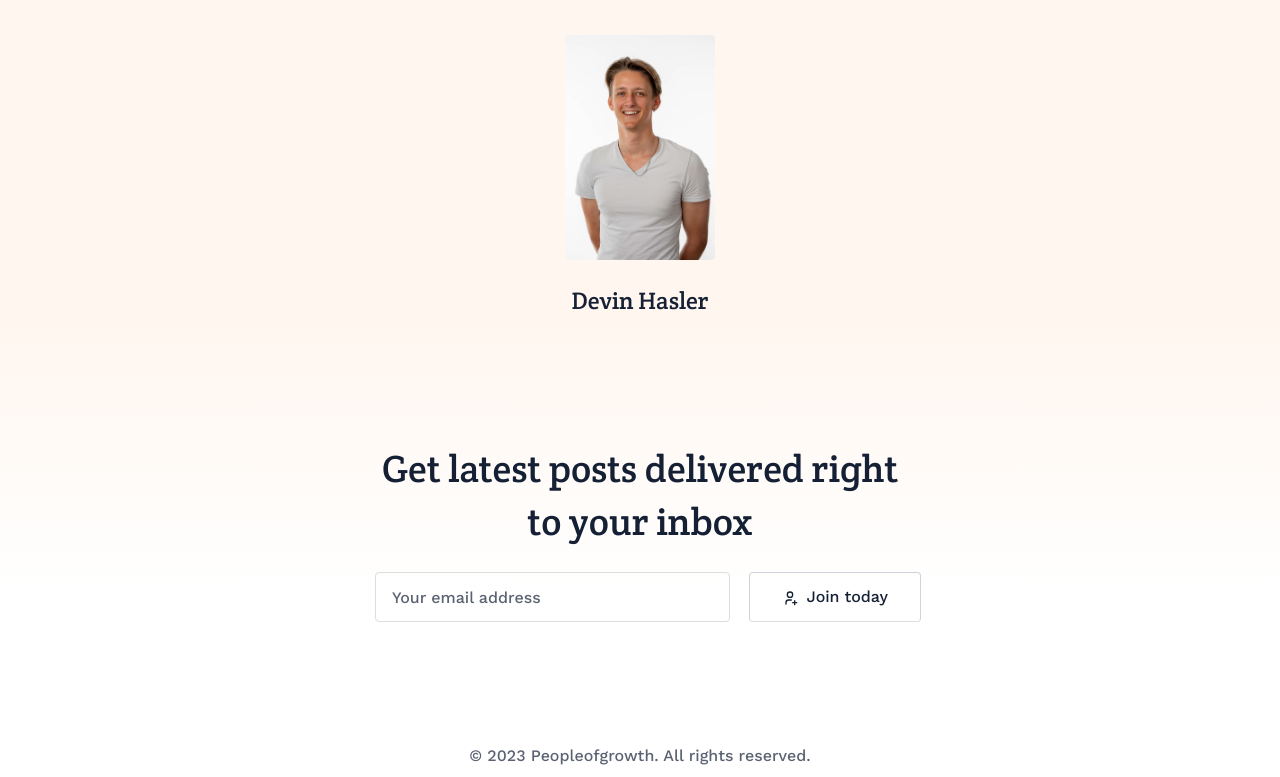
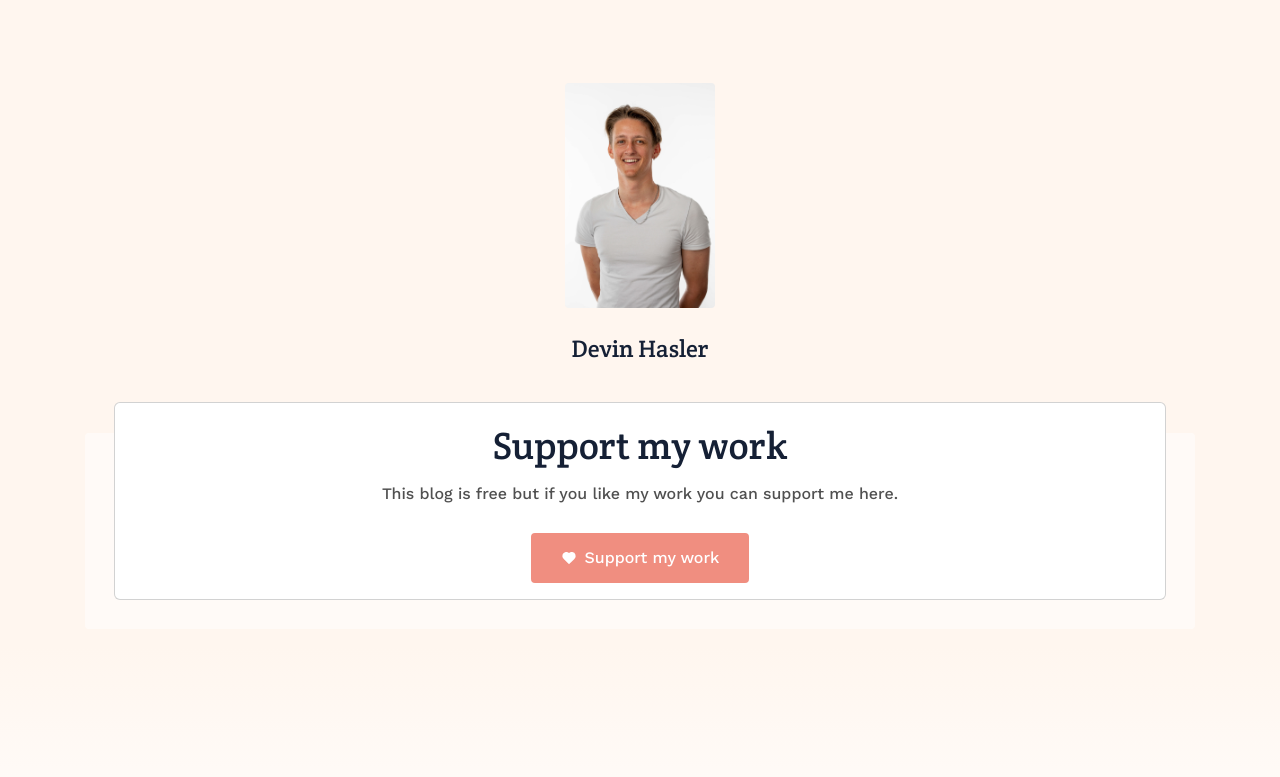
Before and after one commit to DevinHaas/peopleofgrowth, a Next.js app: page /about in a window 1280 px wide. Shown: the part 1491-2268 px from the top of the page. Built offline with nearby package versions, Linux system fonts and the light colour scheme.

Commit message:
added support my work in author and about

```diff
--- a/pages/about.js
+++ b/pages/about.js
@@ -6,6 +6,8 @@ import { getPosts } from "@/libs/getPosts";
 import { getSinglePage } from "@/libs/getSinglePage";
 import { marked } from "marked";
 import Image from "next/image";
+import Link from "next/link";
+import {IconHeartFilled} from "@tabler/icons-react";
 
 export default function About({ authors, posts, about: { frontMatter } }) {
   const allAuthor = posts.map((author) => author.frontMatter.author);
@@ -23,7 +25,7 @@ export default function About({ authors, posts, about: { frontMatter } }) {
 
       <section>
         <div className="container">
-          <div className="row justify-content-center">
+          <div className="row justify-content-center mt-2 mt-lg-5 ">
             <div className="col-lg-10 text-center">
               <h2
                 className="text-dark mb-0"
@@ -85,6 +87,31 @@ export default function About({ authors, posts, about: { frontMatter } }) {
               </div>
             </div>
           ) : null}
+          <div className="card quote-card mb-lg-5">
+            <div className="row">
+              <div
+                  className="text-center quote-text rounded text-center p-3">
+                <h2>
+                  Support my work
+                </h2>
+                <p>
+                  This blog is free but if you like my work you can support me here.
+                </p>
+                <Link
+                    href={`https://www.buymeacoffee.com/devinhaslev`}
+                    className="btn btn-primary mt-2"
+                    aria-label="Support my work"
+                    target="_blank"
+                >
+                  <i className="me-2">
+                    <IconHeartFilled size={16}/>
+                  </i>
+                  Support my work
+                </Link>
+              </div>
+
+            </div>
+          </div>
         </div>
       </section>
     </Layout>
```
Also changed, not shown: pages/author/[author_slug].js (+14 -0 lines), pages/author/index.js (+0 -45 lines).
